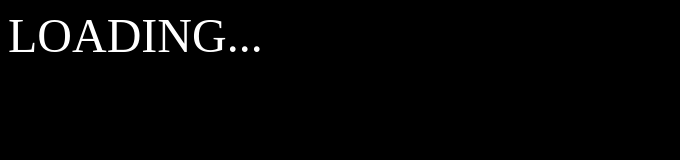
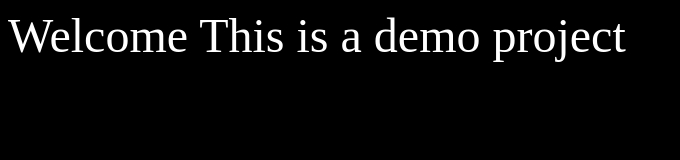
Before and after one commit to antony74363/antony74363.github.io, a plain HTML site: page rightframe.html in a window 1280 px wide. Shown: the whole page, without its empty margins (0-680 px from the left). Drawn offline with Linux system fonts and the light colour scheme.

Commit message:
Updated Some text

```diff
--- a/rightframe.html
+++ b/rightframe.html
@@ -1,7 +1,7 @@
 <html>
 <body BGCOLOR="BLACK">
 <FONT COLOR="WHITE" SIZE="7%" FACE="ALGERIAN">
-LOADING...
+Welcome This is a demo project
 
 </FONT>
 
```
